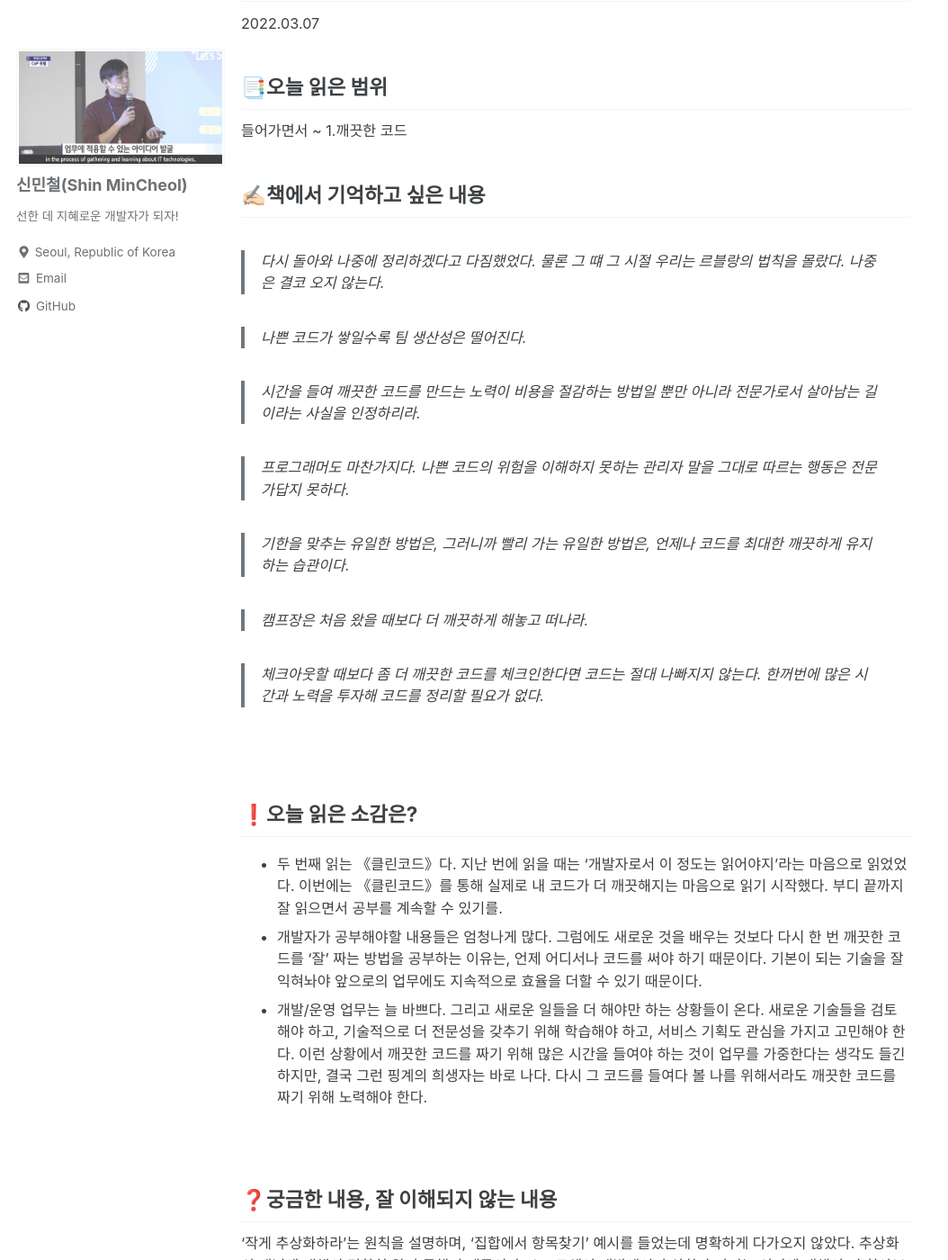
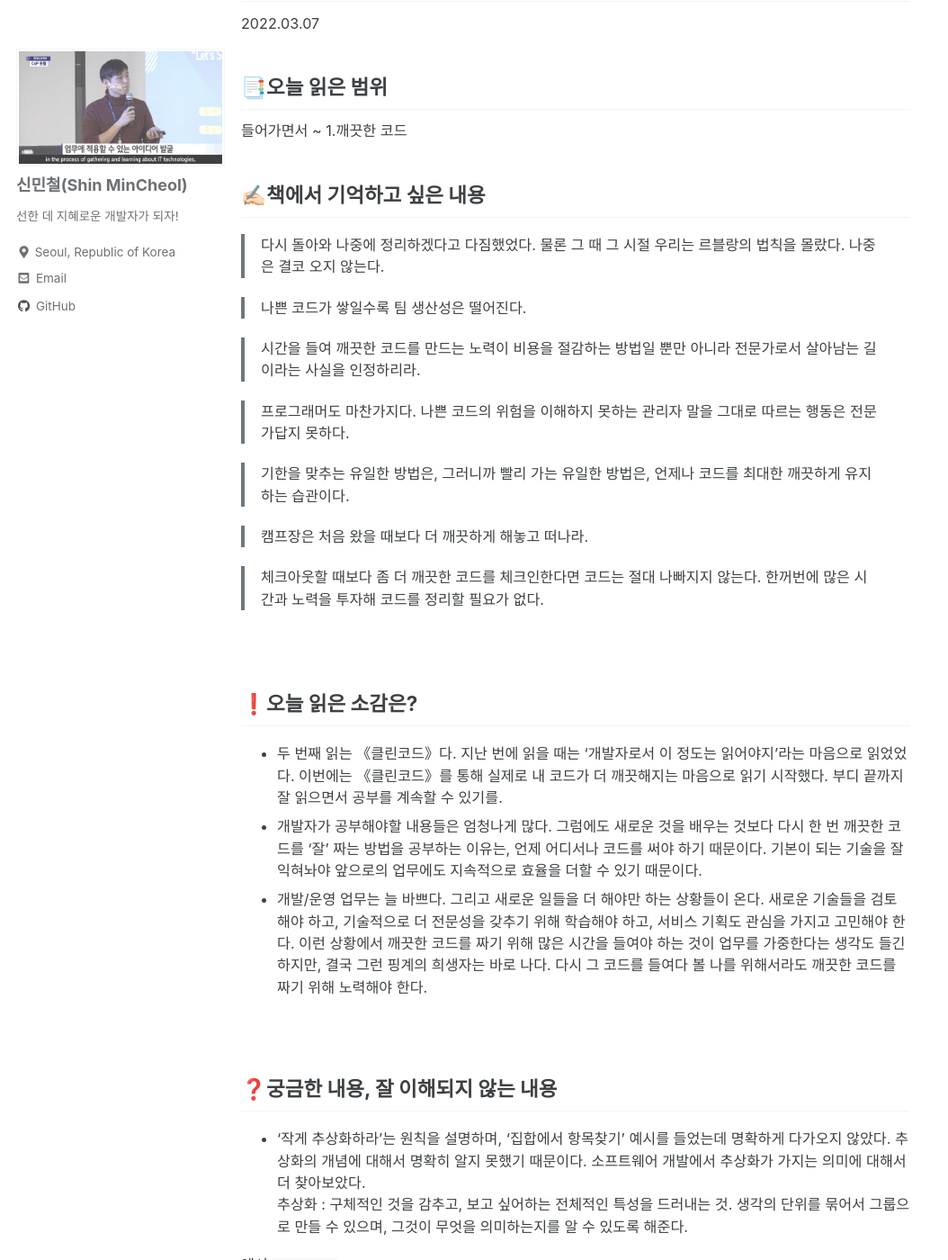
Before and after one commit to alsoj/alsoj.github.io, a Jekyll site: the page built from _posts/til/clean code/2022-03-07-1.깨끗한코드.md, in a window 1280 px wide and 1400 px high, scrolled down 254 px. Shown: the whole window at 90% size, without its empty margins (0-1054 px from the left). Built offline with Jekyll 4.4.1, drawn with Linux system fonts in a browser that asks for light colours; cached includes are drawn as plain includes; comment, search, counter and statistics services are not loaded.

Commit message:
change blockquote

```diff
--- a/_posts/til/clean code/2022-03-07-1.깨끗한코드.md
+++ b/_posts/til/clean code/2022-03-07-1.깨끗한코드.md
@@ -8,7 +8,7 @@
 
 ## ✍🏻책에서 기억하고 싶은 내용
 
-> 다시 돌아와 나중에 정리하겠다고 다짐했었다. 물론 그 떄 그 시절 우리는 르블랑의 법칙을 몰랐다. 나중은 결코 오지 않는다.
+> 다시 돌아와 나중에 정리하겠다고 다짐했었다. 물론 그 때 그 시절 우리는 르블랑의 법칙을 몰랐다. 나중은 결코 오지 않는다.
 
 > 나쁜 코드가 쌓일수록 팀 생산성은 떨어진다.
 
@@ -34,9 +34,8 @@
 
 ## ❓궁금한 내용, 잘 이해되지 않는 내용
 
-‘작게 추상화하라’는 원칙을 설명하며, ‘집합에서 항목찾기’ 예시를 들었는데 명확하게 다가오지 않았다. 추상화의 개념에 대해서 명확히 알지 못했기 때문이다. 소프트웨어 개발에서 추상화가 가지는 의미에 대해서 더 찾아보았다.
-
-추상화 : 구체적인 것을 감추고, 보고 싶어하는 전체적인 특성을 드러내는 것. 생각의 단위를 묶어서 그룹으로 만들 수 있으며, 그것이 무엇을 의미하는지를 알 수 있도록 해준다.
+- ‘작게 추상화하라’는 원칙을 설명하며, ‘집합에서 항목찾기’ 예시를 들었는데 명확하게 다가오지 않았다. 추상화의 개념에 대해서 명확히 알지 못했기 때문이다. 소프트웨어 개발에서 추상화가 가지는 의미에 대해서 더 찾아보았다.
+  추상화 : 구체적인 것을 감추고, 보고 싶어하는 전체적인 특성을 드러내는 것. 생각의 단위를 묶어서 그룹으로 만들 수 있으며, 그것이 무엇을 의미하는지를 알 수 있도록 해준다.
 
 예시 `printf()`
 
--- a/_sass/minimal-mistakes/_base.scss
+++ b/_sass/minimal-mistakes/_base.scss
@@ -107,10 +107,10 @@ abbr[data-original-title] {
 /* blockquotes */
 
 blockquote {
-  margin: 2em 1em 2em 0;
+  margin: 1em 1em 1em 0;
   padding-left: 1em;
   padding-right: 1em;
-  font-style: italic;
+  // font-style: italic;
   border-left: 0.25em solid $primary-color;
 
   cite {
```
